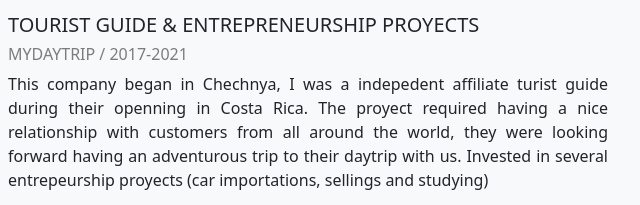
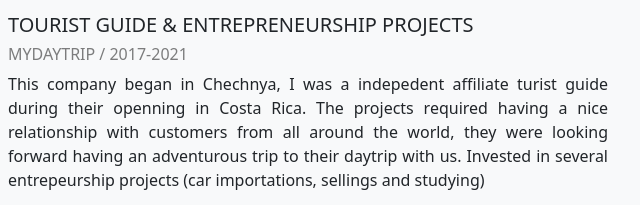
Before and after one commit to juanesk23/curriculum, a plain HTML site: page index.html in a window 1280 px wide. Shown: the part 514-719 px from the top of the page, 510-1150 px from the left. Drawn offline with nearby package versions, Linux system fonts and the light colour scheme.

Commit message:
update index.html by changing project typos

```diff
--- a/index.html
+++ b/index.html
@@ -95,11 +95,11 @@
                             missing permissions or just finding out guidance information  </p>
                       </li>
                       <li class="list-item">
-                        <h5 class="display-9 text-uppercase">tourist guide & entrepreneurship proyects</h5>
+                        <h5 class="display-9 text-uppercase">tourist guide & entrepreneurship projects</h5>
                         <h6 class="text-uppercase text-black-50">Mydaytrip / 2017-2021</h6>
                         <p style="text-align: justify;">This company began in Chechnya, I was a indepedent affiliate turist guide during their openning in Costa Rica.
-                           The proyect required having a nice relationship with customers from all around the world, they were looking forward having
-                           an adventurous trip to their daytrip with us. Invested in several entrepeurship proyects (car importations, sellings and studying) </p>
+                           The projects required having a nice relationship with customers from all around the world, they were looking forward having
+                           an adventurous trip to their daytrip with us. Invested in several entrepeurship projects (car importations, sellings and studying) </p>
                     </li>
                     <li class="list-item">
                         <h5 class="display-9 text-uppercase">Factory and sales coordinator</h5>
```
